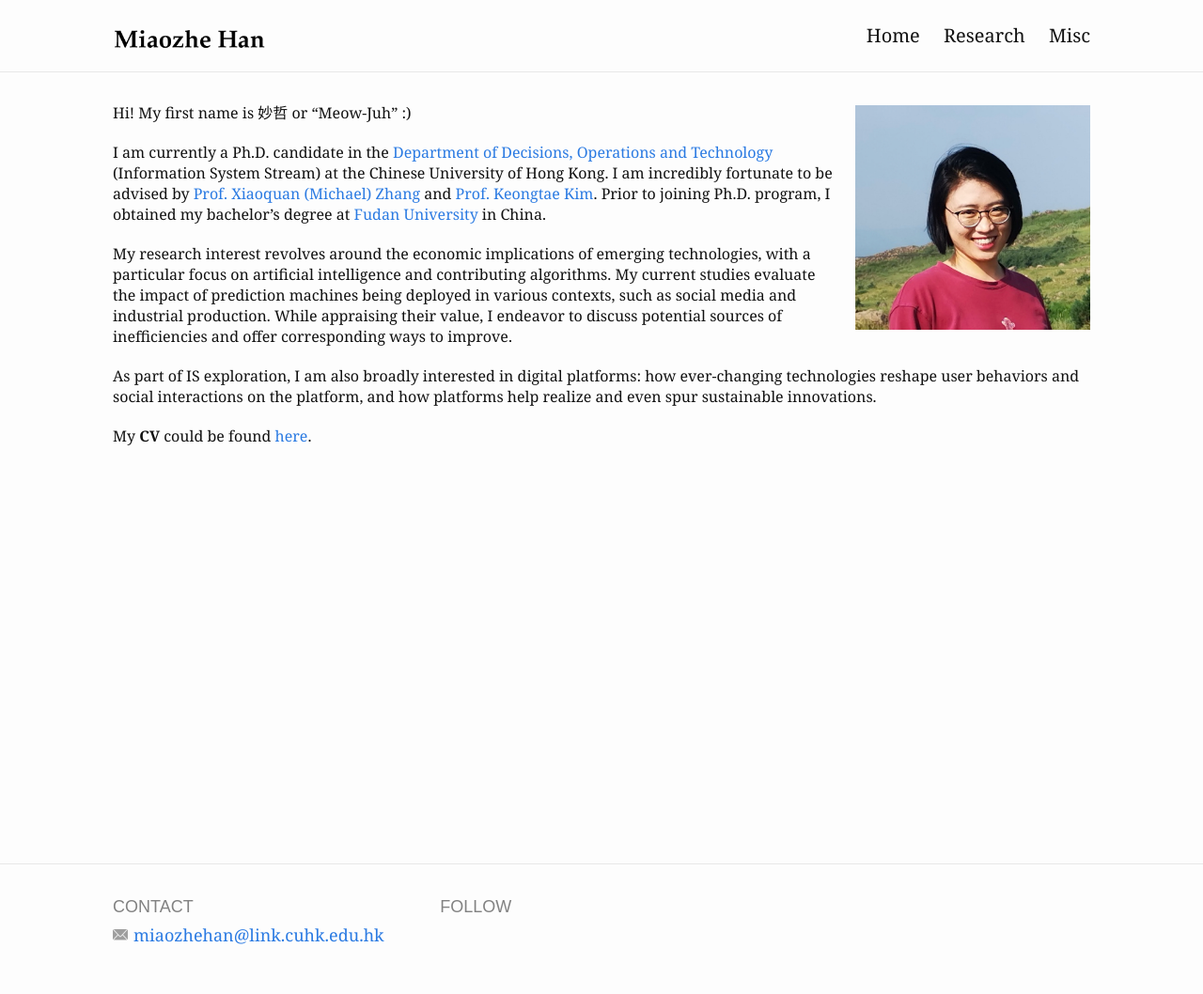
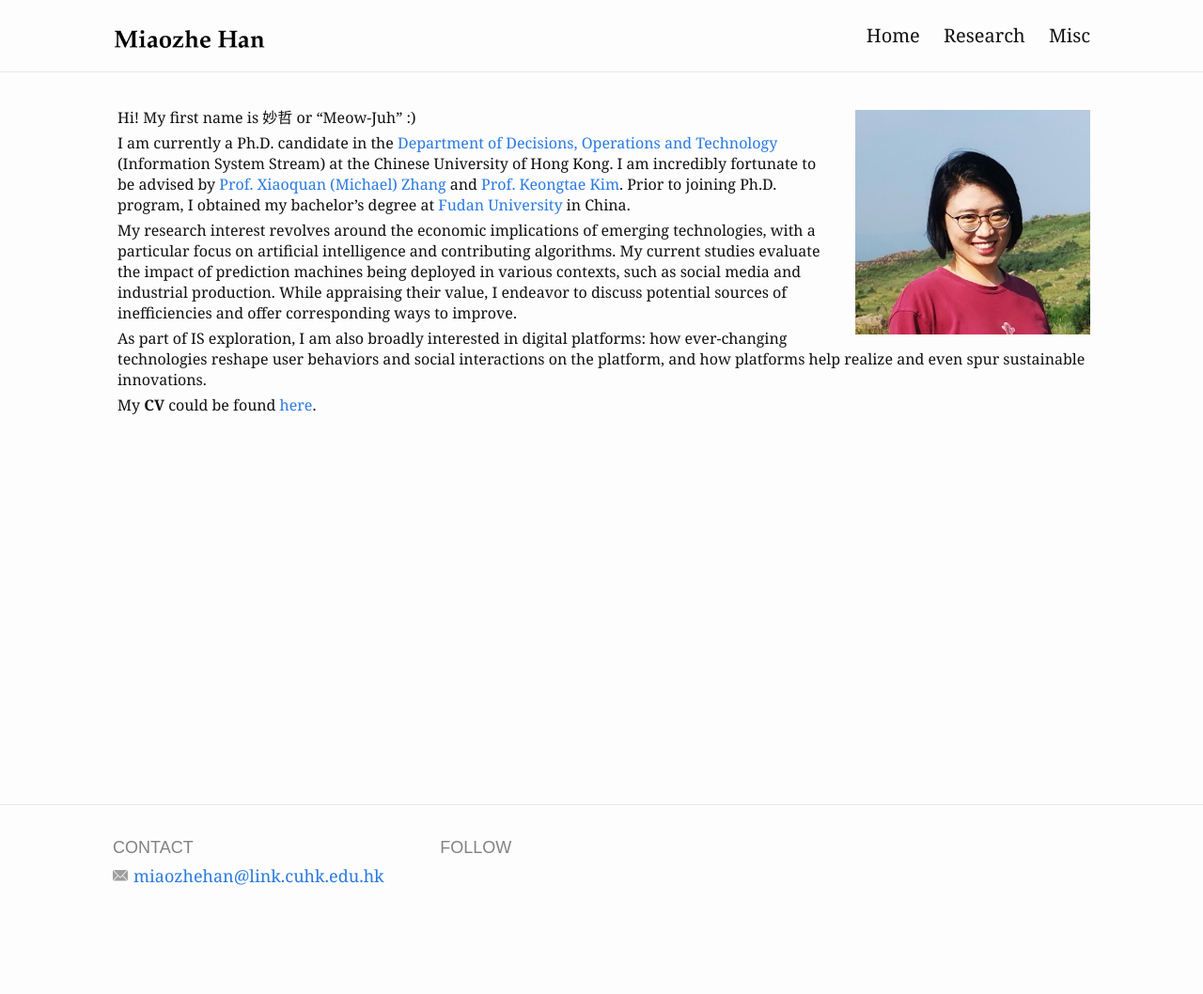
Before and after one commit to miaozhehan99/miaozhehan99.github.io, a Jekyll site: the page built from index.md, in a window 1280 px wide. Shown: the whole page at 94% size. Built offline with Jekyll 4.4.1, drawn with Linux system fonts in a browser that asks for light colours; after the commit the page ends 995 px from its top, so only the background shows below that.

Commit message:
Update _work.scss

```diff
--- a/_sass/_work.scss
+++ b/_sass/_work.scss
@@ -15,3 +15,7 @@
 body{
  line-height: normal;
 }
+
+p{
+  margin:5px;
+}
```
